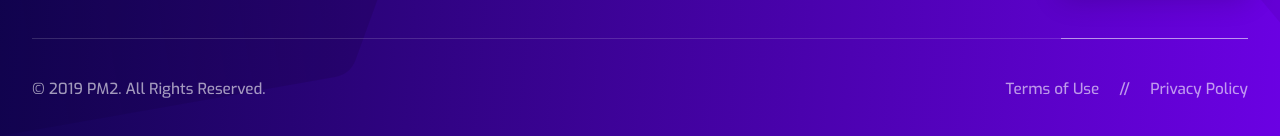
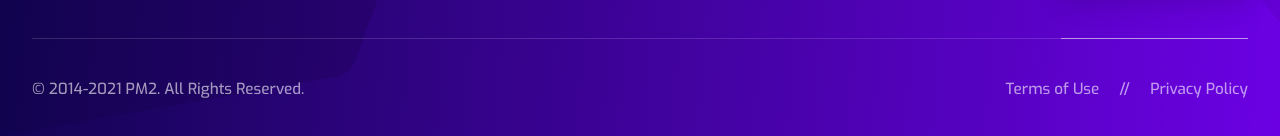
Before and after one commit to pm2-hive/pm2-hive.github.io, a Jekyll site: the page built from index.html, in a window 1280 px wide and 900 px high, scrolled down 3593 px. Shown: the part 761-897 px from the top of the window. Built offline with Jekyll 4.4.1, drawn with Linux system fonts in a browser that asks for light colours; the list of posts is cut into pages by our own code.

Commit message:
update copyright

```diff
--- a/_includes/footer.html
+++ b/_includes/footer.html
@@ -35,7 +35,7 @@
       </div>
     </nav>
     <div class="below-nav">
-      <div class="copyright">© 2019 PM2. All Rights Reserved.</div>
+      <div class="copyright">© 2014-2021 PM2. All Rights Reserved.</div>
       <div>
         <a
           href="{{ site.url }}/assets/terms_conditions.pdf"
```
